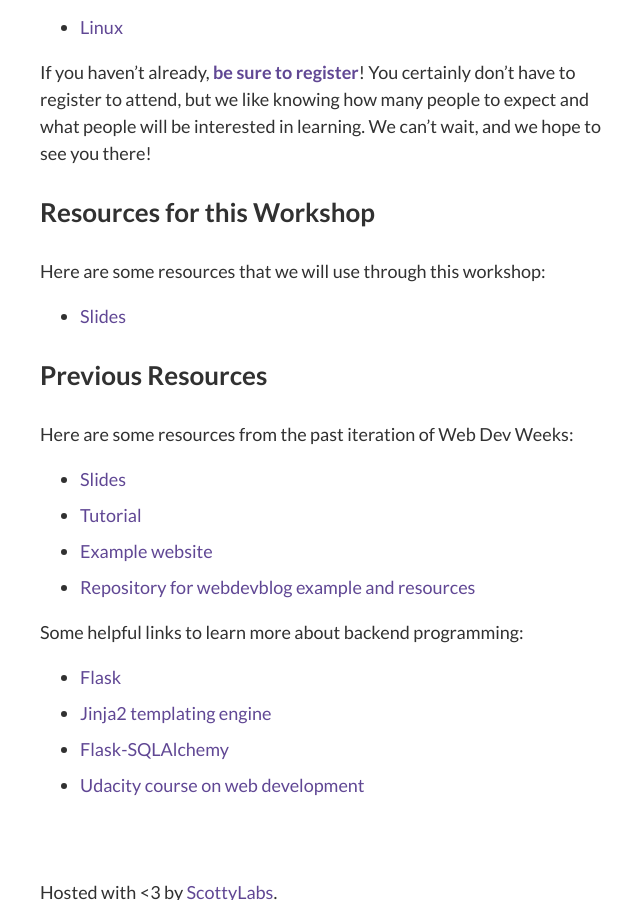
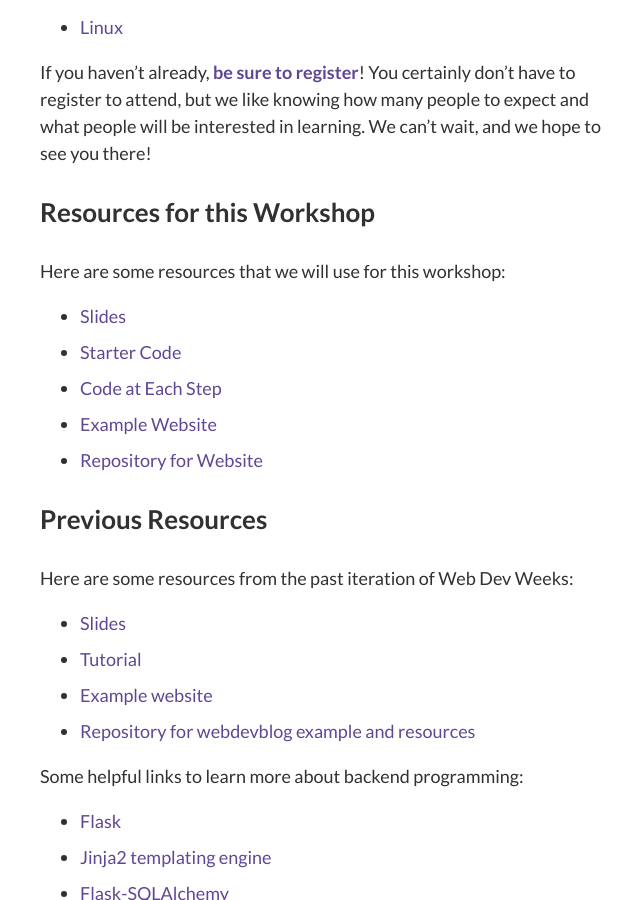
Before and after one commit to ScottyLabs/wdw, a Jekyll site: the page built from backend/index.md, in a window 1280 px wide and 900 px high, scrolled down 1016 px. Shown: the whole window, without its empty margins (307-947 px from the left). Built offline with Jekyll 4.4.1, drawn with Linux system fonts in a browser that asks for light colours; nearby versions of some CDN libraries; Markdown is read by kramdown in place of the engine named in the settings.

Commit message:
final resources and app

```diff
--- a/backend/index.md
+++ b/backend/index.md
@@ -42,9 +42,13 @@ and we hope to see you there!
 
 ### Resources for this Workshop
 
-Here are some resources that we will use through this workshop:
+Here are some resources that we will use for this workshop:
 
 - [Slides](f15/slides.pdf)
+- [Starter Code](f15/wdwdemo.zip)
+- [Code at Each Step](https://github.com/bryanyan/flasktalk/resources)
+- [Example Website](http://flasktalk.herokuapp.com)
+- [Repository for Website](https://github.com/bryanyan/flasktalk)
 
 ### Previous Resources
 
```
Also changed, not shown: deployment/index.md (+1 -1 lines), 1 other file.
